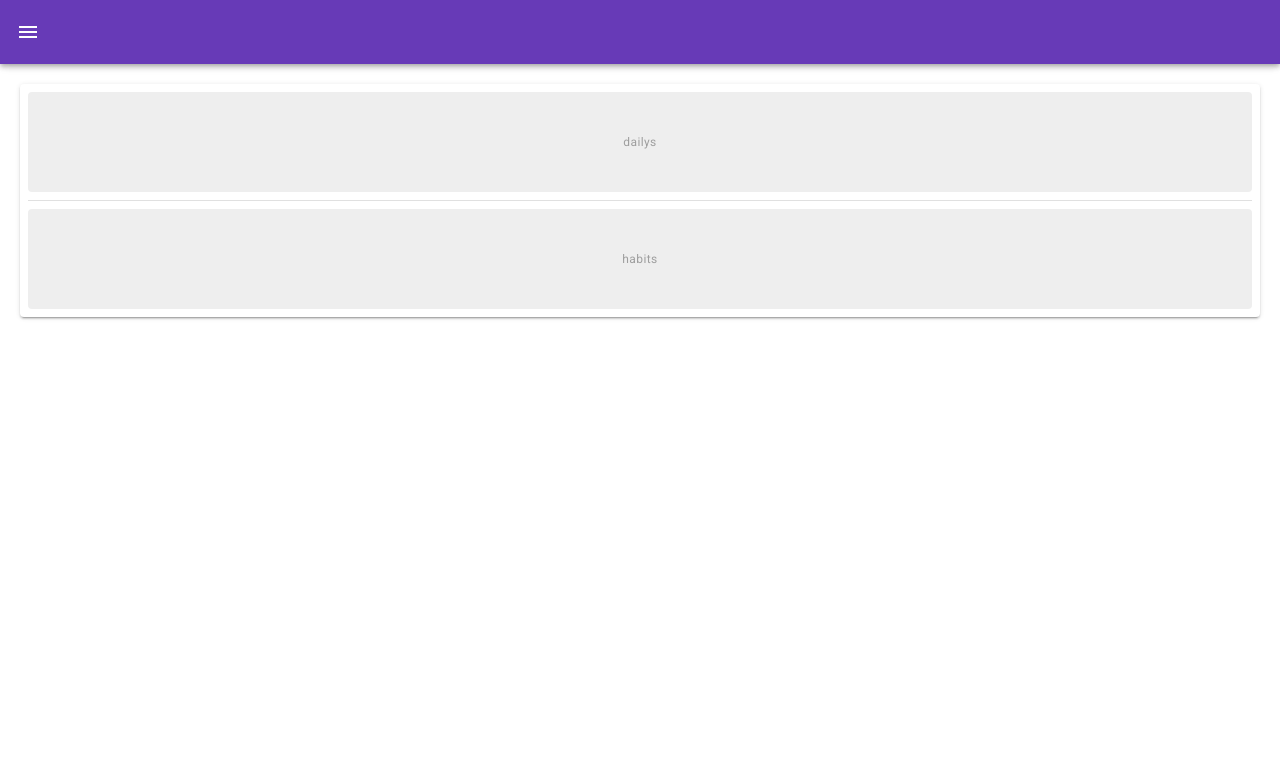
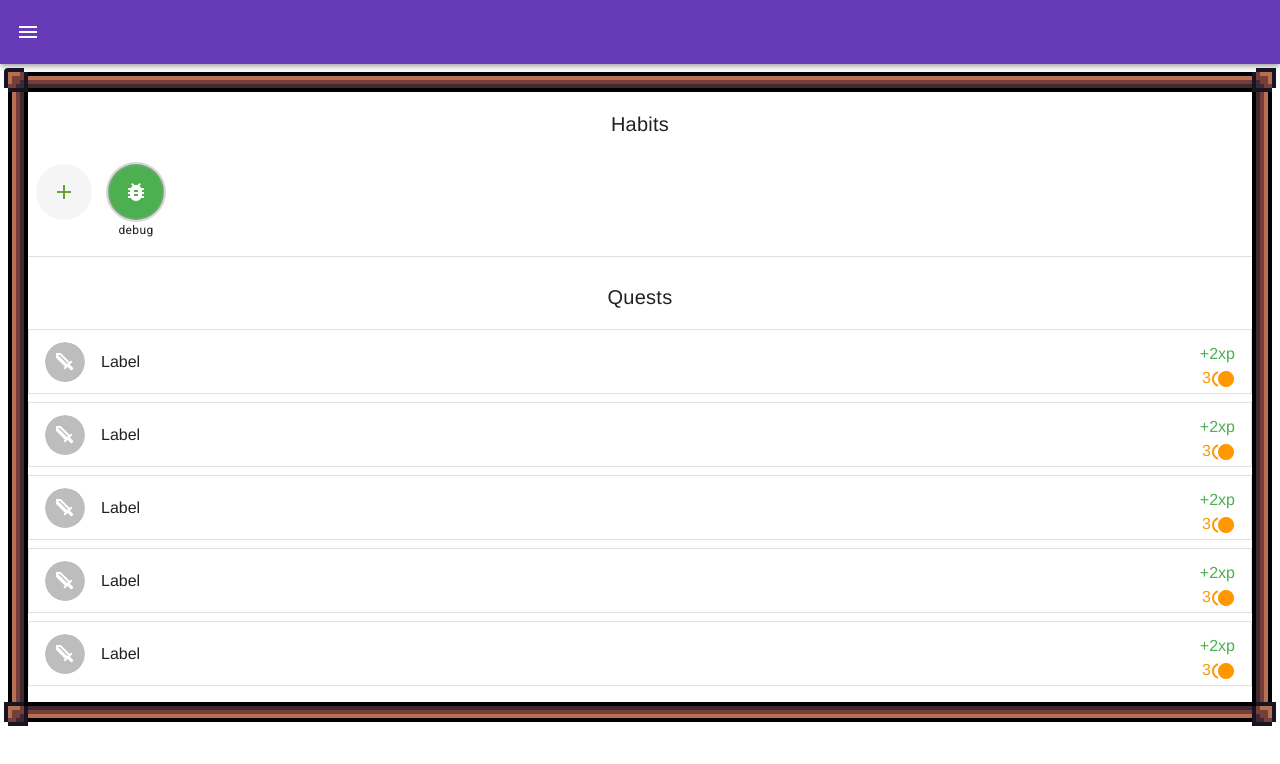
Before and after one commit to Leo-Felde/frontend, a Vue app: page /home in a window 1280 px wide. Shown: the top 764 px of the page. Built offline with nearby package versions, Linux system fonts and the light colour scheme.

Commit message:
feature: tela inicial

```diff
--- a/src/App.vue
+++ b/src/App.vue
@@ -50,6 +50,8 @@ export default {
 </Script>
 
 <style lang="sass">
+@import './styles/main.sass'
+
 #view-box
   height: 100%
 #app
@@ -66,4 +68,6 @@ a
 
   &.router-link-exact-active
     color: #42b983
+
+
 </style>
--- a/src/components/layout/NavigationProvider.vue
+++ b/src/components/layout/NavigationProvider.vue
@@ -29,7 +29,7 @@
     </v-navigation-drawer>
 
     <!-- navegação mobile -->
-    <v-bottom-navigation v-else v-model="tab" color="primary">
+    <v-bottom-navigation v-else v-model="tab" color="primary" fixed class="pixel-card-top pt-4">
       <v-btn value="avatar" to="/character">
         <v-icon> mdi-human-male-height </v-icon>
       </v-btn>
--- /dev/null
+++ b/src/styles/colors.sass
@@ -0,0 +1,13 @@
+.v-list
+    background: transparent !important
+
+.pixel-card
+  // border: 10px ridge #743f39
+  outline: 4px solid black !important
+  box-shadow: 0px 0px 0px 4px #b86f50 inset, 0px 0px 0px 8px #743f39 inset, 0px 0px 0px 12px #3f2832 inset, 0px 0px 0px 16px #000 inset !important
+  background-color: #eddcbc
+  padding: 4px 4px 4px 4px
+  &-top
+    outline: 4px solid black
+    box-shadow: 0px 4px 0px 0px #b86f50 inset, 0px 8px 0px 0px #743f39 inset, 0px 12px 0px 0px #3f2832 inset, 0px 16px 0px 0px #000 inset !important
+    background-color: #eddcbc !important
--- /dev/null
+++ b/src/styles/main.sass
@@ -0,0 +1,4 @@
+@import './colors.sass'
+
+html, #app
+    overflow: hidden !important
--- a/src/views/HomeView.vue
+++ b/src/views/HomeView.vue
@@ -1,13 +1,116 @@
 <template>
-  <v-card class="pa-2 ma-5">
-    <v-card class="grey lighten-3 d-flex" height="100px" elevation="0">
-      <span class="ma-auto caption grey--text"> dailys </span>
+  <v-card class="pa-4 ma-3 pixel-card">
+    <v-img src="@/assets/border.svg" v-for="n in 4" :key="n" :id="`border-deco-${n}`" />
+    <v-card-title class="justify-center"> Habits </v-card-title>
+    <div class="py-2" id="habits-container">
+      <v-btn fab class="mx-2" elevation="0" @click="newHabit">
+        <v-icon color="light-green darken-2">mdi-plus</v-icon>
+      </v-btn>
+      <div v-for="item in habits" :key="item.id" class="habit-container">
+        <v-btn fab class="mx-2" elevation="0" :color="item.color" v-long-press="300" @click="toggleItem(item, true)" @touchstart="toggleItem(item, false)">
+          <v-progress-circular :value="item.value" :color="`${item.color} lighten-2`" class="habit-progress" size="60" />
+          <v-icon color="white">{{ item.icon }}</v-icon>
+        </v-btn>
+        <span class="habit-title caption">{{ item.title }}</span>
+      </div>
+    </div>
+    <v-divider class="my-2"/>
+
+      <v-card-title class="justify-center pb-0"> Quests </v-card-title>
+      <v-list>
+        <v-list-item
+          v-for="n in 5"
+          :key="n"
+          class="quest-item my-2 py-0"
+        >
+          <v-list-item-avatar>
+            <v-icon
+              class="grey lighten-1"
+              dark
+            >
+              mdi-sword
+            </v-icon>
+          </v-list-item-avatar>
+
+          <v-list-item-content>
+            <v-list-item-title class="d-flex justify-start"> Label </v-list-item-title>
+          </v-list-item-content>
+
+          <v-list-item-action>
+            <span class="green--text">+2xp</span>
+            <span class="orange--text"> 3<v-icon color="orange"> mdi-circle-multiple </v-icon></span>
+          </v-list-item-action>
+        </v-list-item>
+      </v-list>
+
+      <v-dialog v-model="showNewHabitDialog" fullscreen>
+        <v-card>
+          <v-card-title class="justify-between">
+            <span> Criar novo hábito </span>
+            <v-btn icon class="ml-auto" @click="cancelHabit">
+              <v-icon>mdi-close</v-icon>
+            </v-btn>
+          </v-card-title>
+          <v-divider />
+
+          <span class="align-start"> Título </span>
+          <v-row no-gutters class="mx-8">
+            <v-col>
+              <v-text-field v-model="form.title" outlined dense />
+            </v-col>
+          </v-row>
+
+          <span class="subtitle"> Cor </span>
+          <v-row no-gutters class="mx-1">
+            <div id="color-container" class="my-2">
+              <v-btn class="mx-1" v-for="color in allColors" :key="color" fab large :color="color" elevation="0" @click="pickColor(color)"/>
+            </div>
+          </v-row>
+
+          <span class="align-start"> Ícone </span>
+          <v-row no-gutters class="mx-8">
+            <v-col>
+              <v-btn id="pick-icon" fab class="mx-1" elevation="0" :color="form.color || 'grey'" @click="iconPicker = true">
+                <v-progress-circular class="habit-progress" size="80" />
+                <v-icon color="white" large v-if="form.icon">{{ form.icon }}</v-icon>
+                <span v-else class="habit-select-caption caption white--text"> escolher </span>
+              </v-btn>
+            </v-col>
+          </v-row>
+
+          <v-divider class="my-3"/>
+          <v-btn block @click="adicionarHabito"> adicionar hábito </v-btn>
+          <v-btn text @click="cancelarAdicionarHabito" class="mt-2"> cancelar </v-btn>
+        </v-card>
+      </v-dialog>
+
+      <v-dialog v-if="showNewHabitDialog" v-model="iconPicker" fullscreen>
+        <v-card>
+          <v-card-title class="justify-between">
+            <span> Ícone </span>
+            <v-btn icon class="ml-auto" @click="iconPicker = false">
+              <v-icon>mdi-close</v-icon>
+            </v-btn>
+          </v-card-title>
+          <v-divider />
+          <v-expansion-panels>
+            <v-expansion-panel
+              v-for="(item, i) in allIcons"
+              :key="i"
+            >
+              <v-expansion-panel-header>
+                {{ item.category }}
+              </v-expansion-panel-header>
+              <v-expansion-panel-content>
+                <v-btn fab class="ma-1" elevation="0" v-for="icon in item.icons" :key="icon" :color="form.color" @click="pickIcon(icon)">
+                  <v-icon :color="form.color ? 'white' : 'black'"> {{ icon }} </v-icon>
+                </v-btn>
+              </v-expansion-panel-content>
+            </v-expansion-panel>
+          </v-expansion-panels>
+        </v-card>
+      </v-dialog>
     </v-card>
-    <v-divider class="my-2"/>
-    <v-card class="grey lighten-3 d-flex" height="100px" elevation="0">
-      <span class="ma-auto caption grey--text"> habits </span>
-    </v-card>
-  </v-card>
 </template>
 
 <script>
@@ -15,7 +118,124 @@
 
 export default {
   name: 'HomeView',
+  data: () => ({
+    iconPicker: false,
+    showNewHabitDialog: false,
+    form: {},
+    habits: [{ id: 1, title: 'debug', icon: 'mdi-bug', color: 'green', value: 0 }],
+    allColors: ['red', 'pink', 'purple', 'deep-purple', 'indigo', 'blue', 'light-blue', 'cyan', 'teal', 'green', 'light-green', 'lime', 'yellow', 'amber', 'orange', 'deep-orange', 'brown', 'blue-grey', 'grey'],
+    allIcons: [
+      { category: 'Habbies/Atividades', icons: ['mdi-weight-lifter', 'mdi-run', 'mdi-hiking', 'mdi-skateboarding', 'mdi-karate', 'mdi-meditation', 'mdi-diving', 'mdi-dance-ballroom']},
+      { category: 'Entreterimento', icons: ['mdi-television-speaker', 'mdi-television-play', 'mdi-television-speaker-off', 'mdi-video-box', 'mdi-video', 'mdi-video-off', 'mdi-video-vintage',
+        'mdi-movie-open', 'mdi-movie-open-star', 'mdi-movie-open-off', 'mdi-music', 'mdi-music-clef-treble', 'mdi-speaker-wireless'
+      ]},
+      { category: 'Jogos', icons: ['mdi-space-invaders', 'mdi-controller', 'mdi-controller-off', 'mdi-nintendo-game-boy',
+        'mdi-puzzle', 'mdi-dice-5', 'mdi-chess-queen', 'mdi-cards-playing', 'mdi-cards-diamond', 'mdi-cards-spade', 'mdi-cards-heart', 'mdi-cards-club', 'mdi-pokeball', 'mdi-steam'] },
+      { category: 'Animais', icons: ['mdi-dog-service', 'mdi-dog-side', 'mdi-bone', 'mdi-dog', 'mdi-bird', 'mdi-cat', 'mdi-rabbit-variant', 'mdi-fish','mdi-fishbowl', 'mdi-horse', 'mdi-rodent', 'mdi-owl', 'mdi-spider-thread', 'mdi-unicorn-variant'] },
+      { category: 'Pessoas', icons: [ 'mdi-account-tie', 'mdi-account-tie-woman', 'mdi-human-greeting', 'mdi-human-male-board-poll', 'mdi-wheelchair', 'mdi-baby', 'mdi-baby-bottle-outline', 'mdi-human-baby-changing-table', 'mdi-baby-carriage', 'mdi-cradle', 'mdi-human-cane',
+        'mdi-face-man', 'mdi-face-man-shimmer', 'mdi-face-woman', 'mdi-face-woman-shimmer'] },
+      { category: 'Médico', icons: ['mdi-clipboard-pulse', 'mdi-heart-pulse', 'mdi-pulse', 'mdi-stethoscope', 'mdi-hand-wash', 'mdi-lotion', 'mdi-brain', 'mdi-tooth', 'mdi-lungs', 'mdi-medication', 'mdi-needle', 'mdi-pill', 'mdi-emoticon-sick'] },
+    ]
+  }),
+
   components: {
+
+  },
+
+  methods: {
+    adicionarHabito () {
+      this.habits.push({...this.form, value: 0 })
+      this.showNewHabitDialog = false
+    },
+
+    cancelarAdicionarHabito () {
+      this.form = {}
+      this.showNewHabitDialog = false
+    },
+
+    newHabit() {
+      this.showNewHabitDialog = true
+    },
+
+    cancelHabit () {
+      this.form = {}
+      this.showNewHabitDialog = false
+    },
+
+    toggleItem (item, toggle) {
+      // setTimeout(() => {
+      //   window.navigator.vibrate(300)
+      // }, toggle ? 0 : 1000)
+
+      this.habits[this.habits.findIndex(h => h.id === item.id)].value = toggle ? 100 : 0
+    },
+
+    pickIcon (icon) {
+      this.$set(this.form, 'icon', icon)
+      this.iconPicker = false
+    },
+
+    pickColor (color) {
+      this.$set(this.form, 'color', color)
+    }
   }
 }
 </script>
+
+<style lang="sass" scoped>
+#habits-container, #color-container
+  display: flex
+  max-width: inherit
+  overflow: hidden
+  overflow-x: scroll
+  scrollbar-width: none
+  &::-webkit-scrollbar
+    display: none
+
+#pick-icon
+  height: 80px
+  width: 80px
+
+#border-deco
+  position: absolute
+  height: 24px
+  width: 24px
+  &-1
+    @extend #border-deco
+    left: -8px
+    top: -8px
+  &-2
+    @extend #border-deco
+    right: -8px
+    top: -8px
+    -webkit-transform: scaleX(-1)
+    transform: scaleX(-1)
+  &-3
+    @extend #border-deco
+    left: -8px
+    bottom: -8px
+  &-4
+    @extend #border-deco
+    right: -8px
+    bottom: -8px
+    -webkit-transform: scaleX(-1)
+    transform: scaleX(-1)
+
+.v-list-item
+  border: 1px solid #e1e1e1
+  height: 65px
+
+.habit
+  &-container
+    display: flex
+    flex-direction: column
+  &-progress
+    position: absolute
+  &-select-caption
+    position: absolute
+    text-transform: capitalize !important
+
+.v-dialog__content
+  .v-card
+    max-width: inherit !important
+</style>
--- a/src/views/ShopView.vue
+++ b/src/views/ShopView.vue
@@ -9,7 +9,7 @@
       </v-row>
       <v-divider class="my-2"/>
       <v-row cols="12">
-        <v-col cols="12" sm="3" v-for="i in 12" :key="i">
+        <v-col cols="4" v-for="i in 12" :key="i">
           <v-card class="grey lighten-3 d-flex" elevation="0" height="50px">
             <span class="ma-auto caption grey--text"> item </span>
           </v-card>
```
Also changed, not shown: src/assets/border.svg (added).
